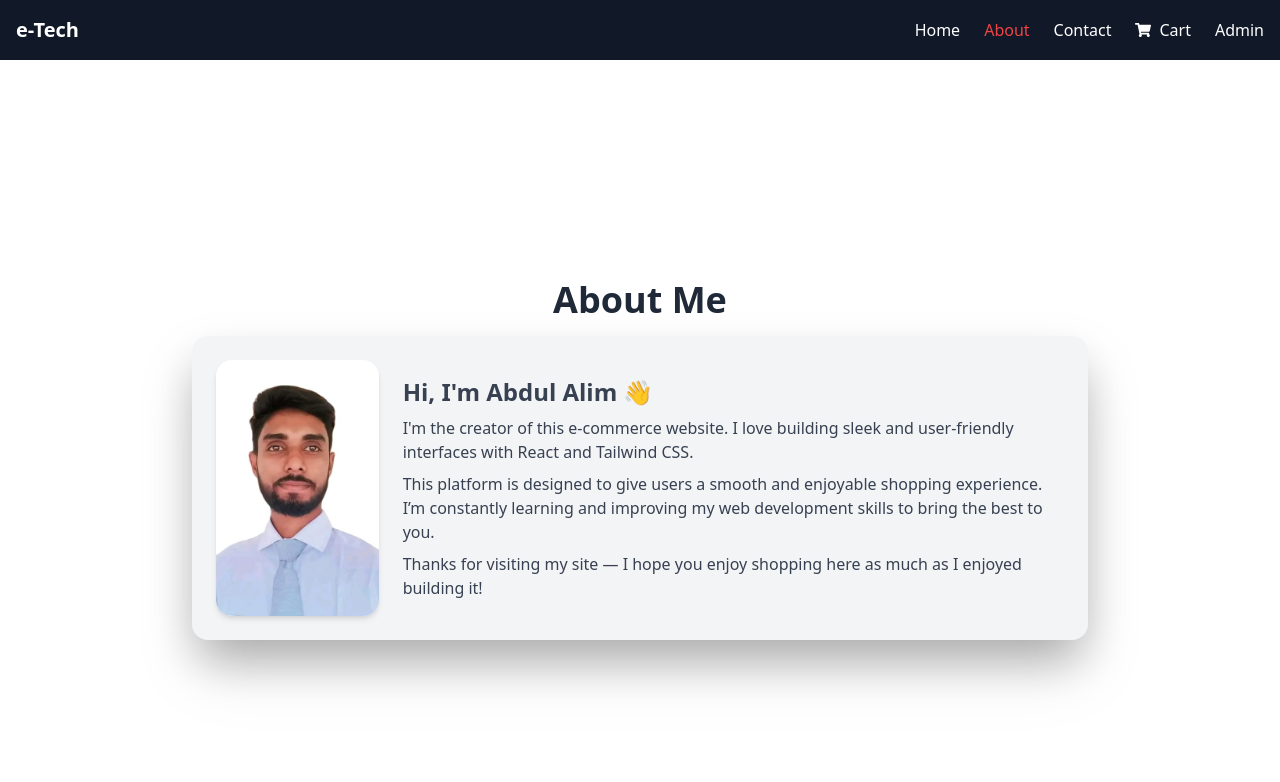
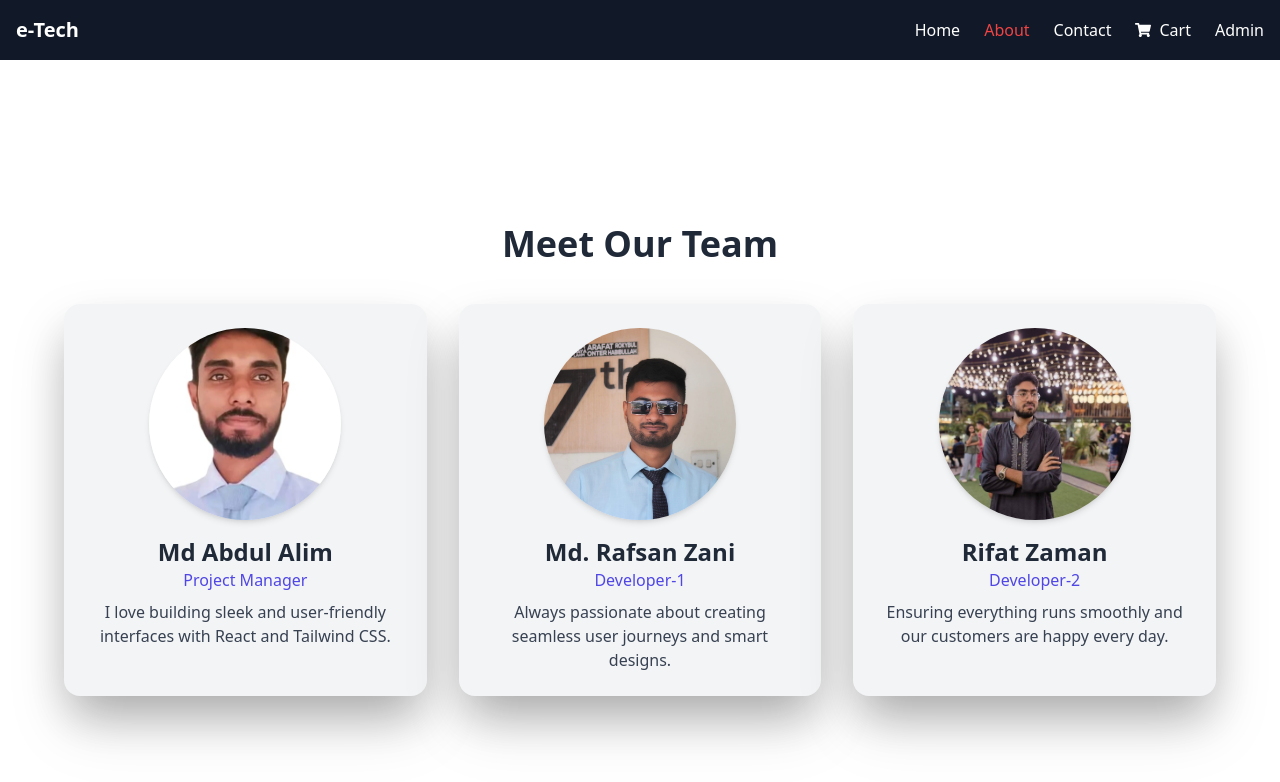
Before and after one commit to ALIM23700/E-cOMERS, a React (Vite) app: page /about in a window 1280 px wide. Shown: the top 782 px of the page. Built offline with nearby package versions, Linux system fonts and the light colour scheme.

Commit message:
Your commit message

```diff
--- a/src/Main/About.jsx
+++ b/src/Main/About.jsx
@@ -1,30 +1,50 @@
 import React from 'react';
 import final from '../Images/final.jpg';
+import Limon from '../Images/Limon.jpg';
+import Rifat from '../Images/Rifat.jpg';
 
 const About = () => {
+  const team = [
+    {
+      name: 'Md Abdul Alim',
+      role: 'Project Manager',
+      image: final,
+      intro: 'I love building sleek and user-friendly interfaces with React and Tailwind CSS.',
+    },
+    {
+      name: 'Md. Rafsan Zani',
+      role: 'Developer-1',
+      image: Limon,
+      intro: 'Always passionate about creating seamless user journeys and smart designs.',
+    },
+    {
+      name: 'Rifat Zaman',
+      role: 'Developer-2',
+      image: Rifat,
+      intro: 'Ensuring everything runs smoothly and our customers are happy every day.',
+    },
+  ];
+
   return (
     <div className="min-h-screen bg-white flex flex-col items-center justify-center p-6">
-      <h1 className="text-4xl font-bold mb-4 text-center text-gray-800">About Me</h1>
+      <h1 className="text-4xl font-bold mb-10 text-center text-gray-800">Meet Our Team</h1>
 
-      <div className="max-w-4xl w-full flex flex-col md:flex-row items-center gap-6 bg-gray-100 p-6 rounded-2xl shadow-2xl drop-shadow-2xl transition-all duration-300 hover:scale-[1.02]">
-        <img
-          src={final}
-          alt="My profile"
-          className="w-64 h-64 object-cover rounded-2xl shadow-md"
-        />
-
-        <div className="text-gray-700">
-          <h2 className="text-2xl font-semibold mb-2">Hi, I'm Abdul Alim 👋</h2>
-          <p className="mb-2">
-            I'm the creator of this e-commerce website. I love building sleek and user-friendly interfaces with React and Tailwind CSS.
-          </p>
-          <p className="mb-2">
-            This platform is designed to give users a smooth and enjoyable shopping experience. I’m constantly learning and improving my web development skills to bring the best to you.
-          </p>
-          <p>
-            Thanks for visiting my site — I hope you enjoy shopping here as much as I enjoyed building it!
-          </p>
-        </div>
+      <div className="grid grid-cols-1 md:grid-cols-3 gap-8 w-full max-w-6xl">
+        {team.map((member, index) => (
+          <div
+            key={index}
+            className="bg-gray-100 p-6 rounded-2xl shadow-2xl drop-shadow-2xl flex flex-col items-center transition-all duration-300 hover:scale-[1.03]"
+          >
+            <img
+              src={member.image}
+              alt={member.name}
+              className="w-48 h-48 object-cover rounded-full shadow-md mb-4"
+            />
+            <h2 className="text-2xl font-semibold text-gray-800">{member.name}</h2>
+            <p className="text-indigo-600 font-medium mb-2">{member.role}</p>
+            <p className="text-gray-700 text-center">{member.intro}</p>
+          </div>
+        ))}
       </div>
     </div>
   );
```
Also changed, not shown: src/Images/Limon.jpg (added), src/Images/Rifat.jpg (added).
